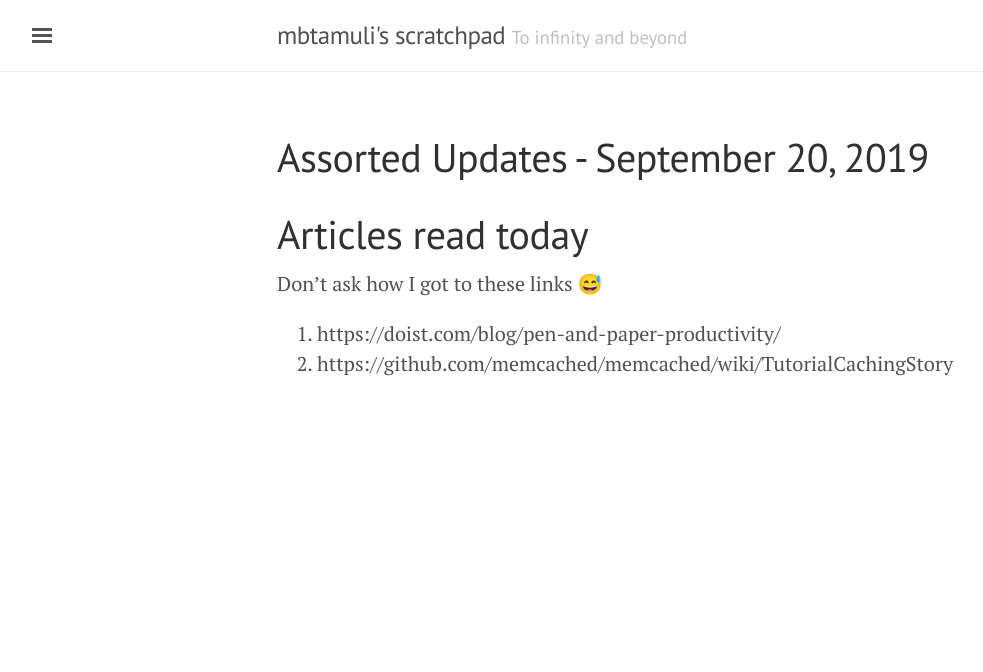
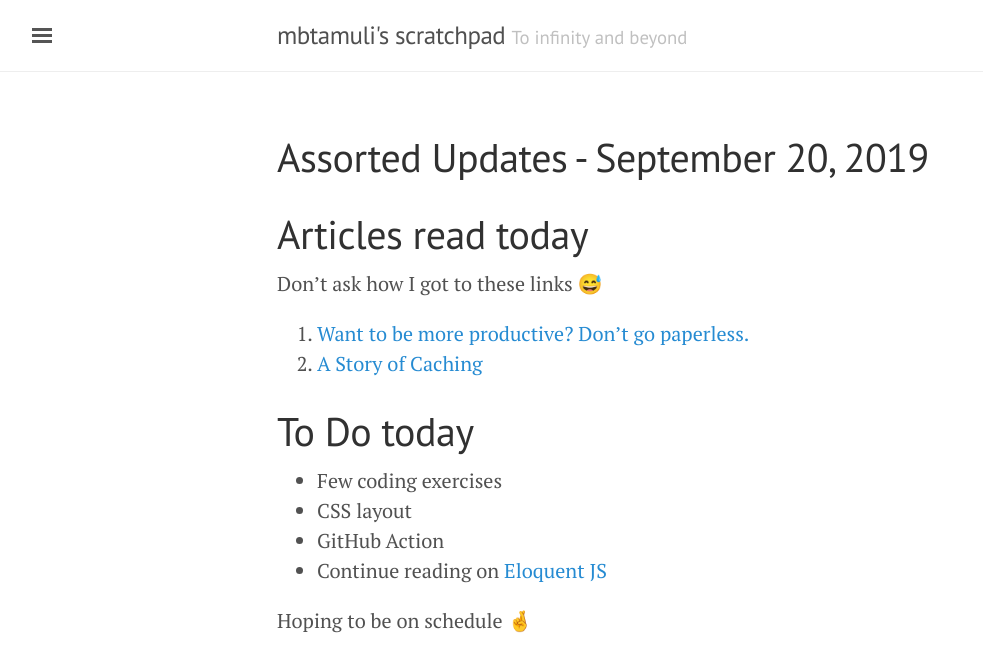
Before and after one commit to lk4ml/blog_example, a Jekyll site: the page built from _notebook/2019-09-20.md, in a window 1280 px wide. Shown: the top 672 px of the page, without its empty margins (3-986 px from the left). Built offline with Jekyll 4.4.1, drawn with Linux system fonts in a browser that asks for light colours; emoji names are drawn with the system emoji font.

Commit message:
Add todo in today's note
Signed-off-by: Mriyam Tamuli <mbtamuli@gmail.com>

```diff
--- a/_notebook/2019-09-20.md
+++ b/_notebook/2019-09-20.md
@@ -4,7 +4,16 @@ title: Assorted Updates - September 20, 2019
 ---
 
 # Articles read today
-Don't ask how I got to these links 😅
+Don't ask how I got to these links :sweat_smile:
 
-1. https://doist.com/blog/pen-and-paper-productivity/
-2. https://github.com/memcached/memcached/wiki/TutorialCachingStory
+1. [Want to be more productive? Don’t go paperless.](https://doist.com/blog/pen-and-paper-productivity/)
+2. [A Story of Caching](https://github.com/memcached/memcached/wiki/TutorialCachingStory)
+
+# To Do today
+
+* Few coding exercises
+* CSS layout
+* GitHub Action
+* Continue reading on [Eloquent JS](http://eloquentjavascript.net/)
+
+Hoping to be on schedule :crossed_fingers:
```
